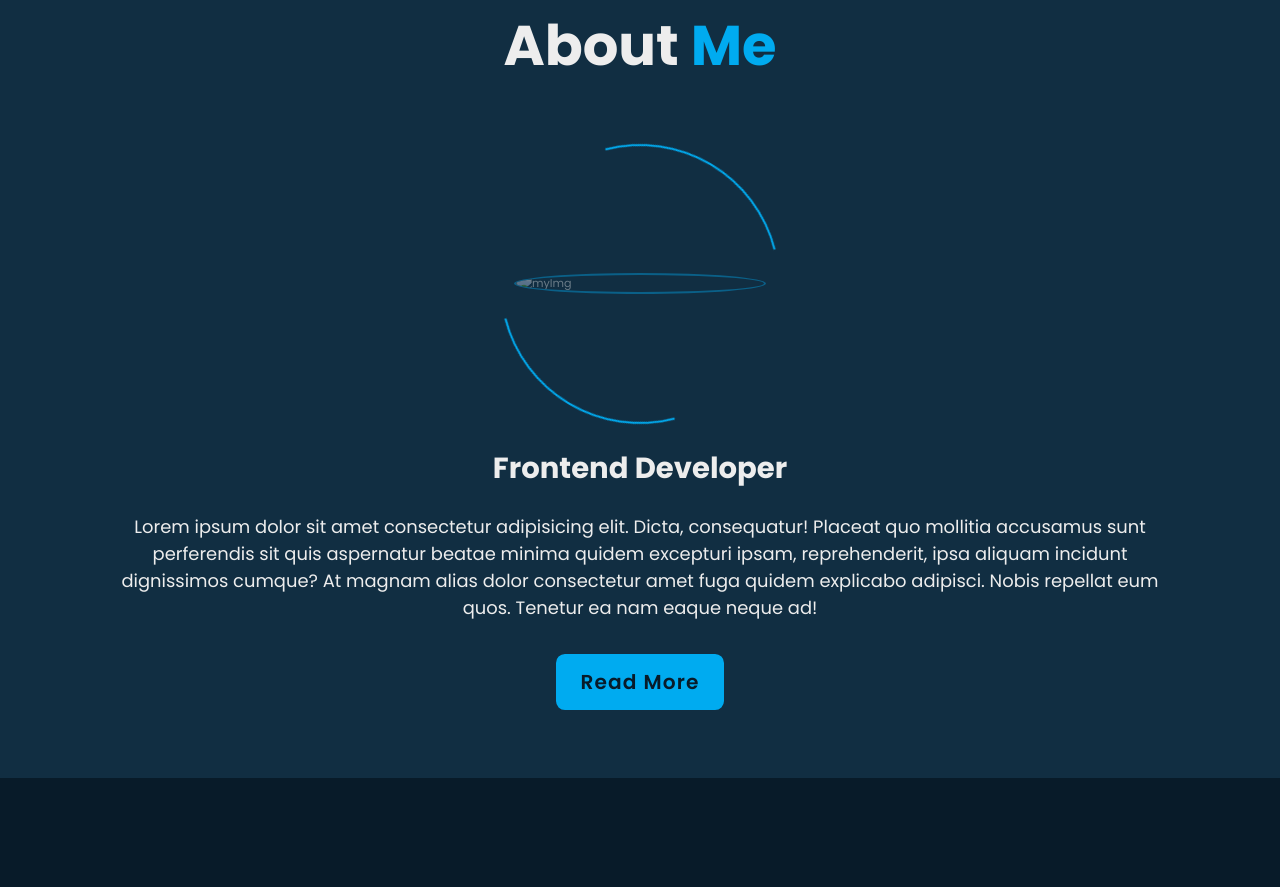
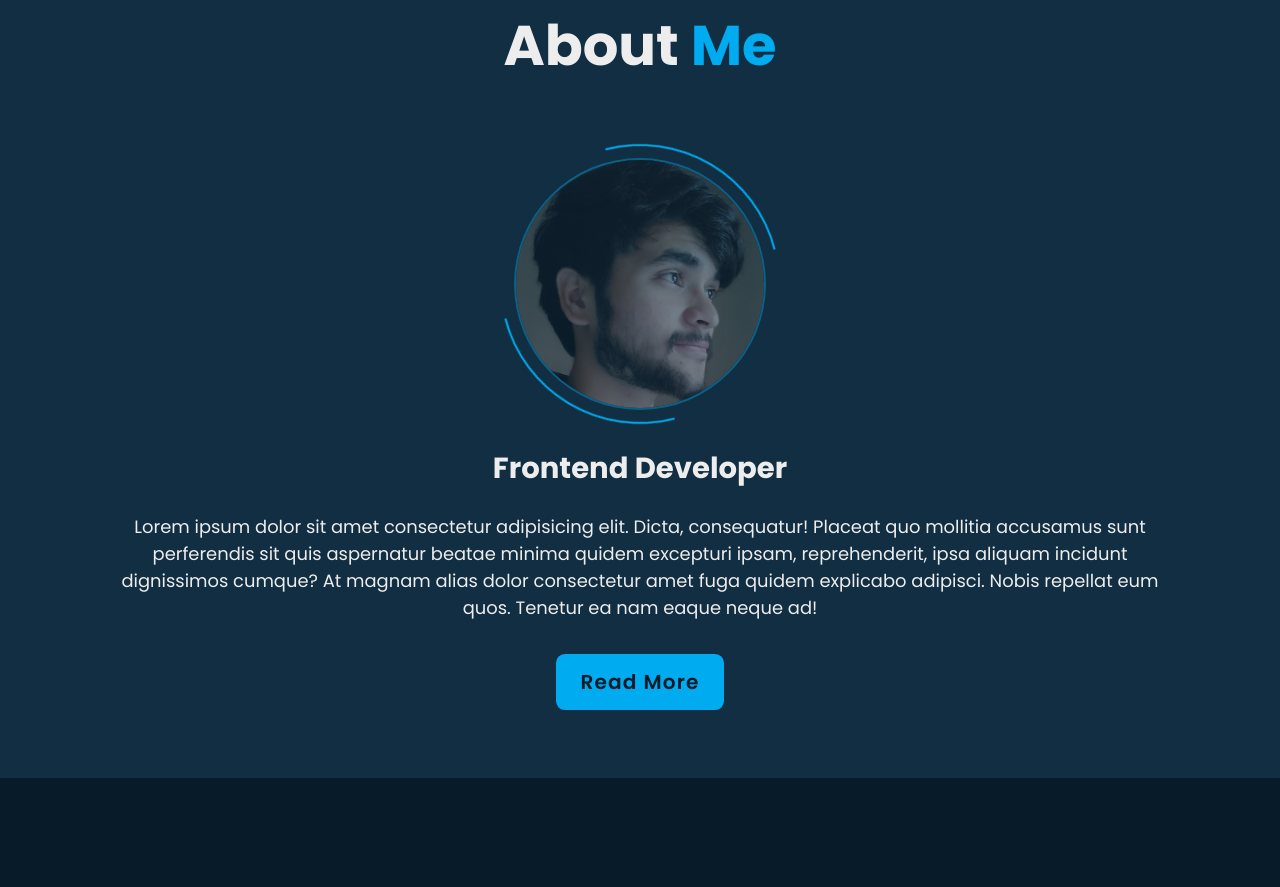
Before and after one commit to AtulRawat001010/Portfolio, a plain HTML site: page index.html in a window 1280 px wide. Shown: the part 909-1796 px from the top of the page. Drawn offline with nearby package versions, Linux system fonts and the light colour scheme.

Commit message:
FinalCommit

```diff
--- a/index.html
+++ b/index.html
@@ -82,7 +82,7 @@
         </h2>
 
         <div class="about-img">
-            <img src="./images/IMG_20200731_142521.jpg" alt="myImg">
+            <img src="IMG_20200731_142521.jpg" alt="myImg">
             <span class="circle-spin"></span>
             <span class="animate-about" style="--i:6;"></span>
         </div>
```
